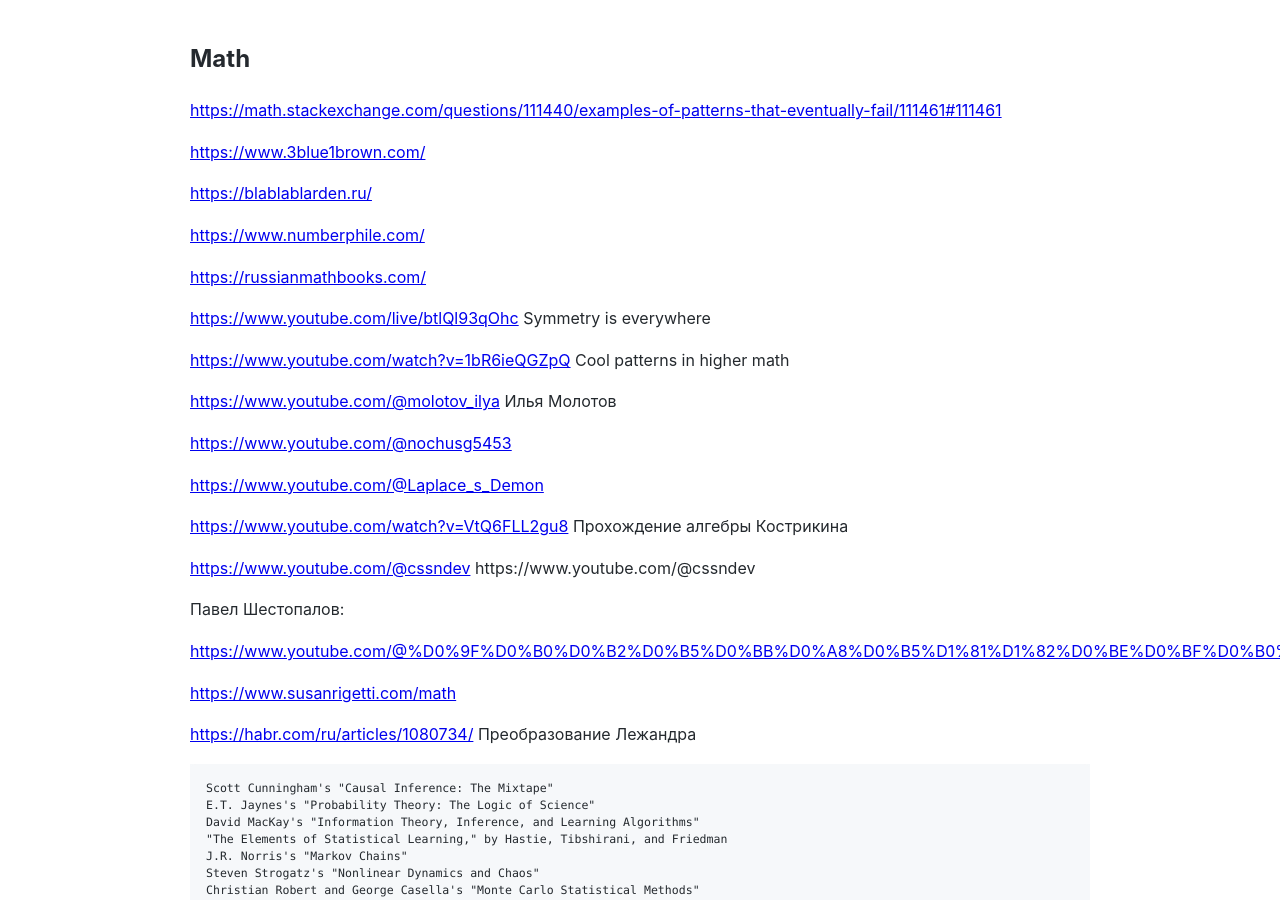
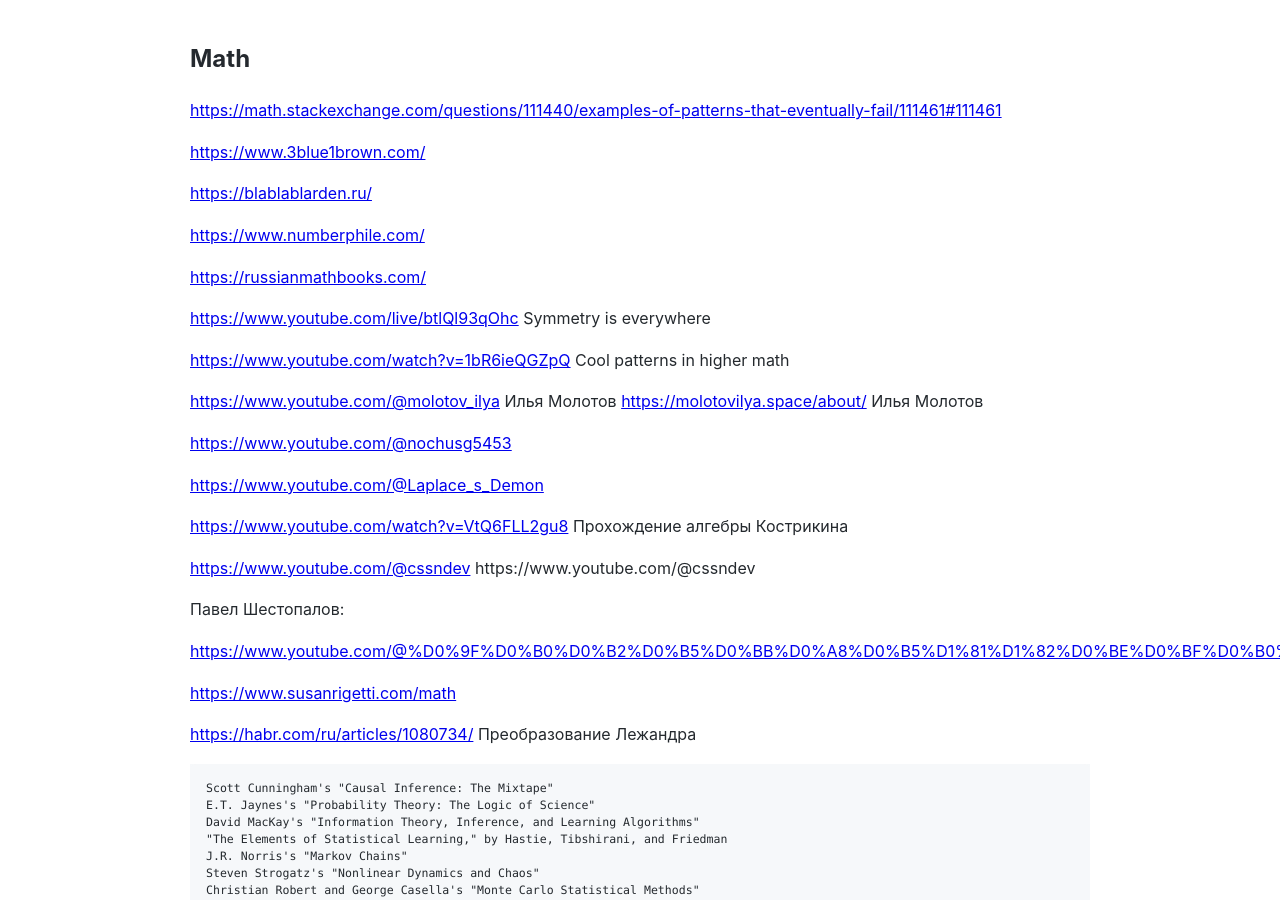
Before and after one commit to Michael-Lubinsky/michael-lubinsky.github.com, a Jekyll site: the page built from math/math.md, in a window 1280 px wide and 900 px high. Built offline with Jekyll 4.4.1, drawn with Linux system fonts in a browser that asks for light colours; our own code applies the rules of GitHub Pages for plain Markdown files.

Commit message:
Update math.md

```diff
--- a/math/math.md
+++ b/math/math.md
@@ -15,6 +15,7 @@
 <https://www.youtube.com/watch?v=1bR6ieQGZpQ> Cool patterns in higher math
 
 <https://www.youtube.com/@molotov_ilya> Илья Молотов
+<https://molotovilya.space/about/> Илья Молотов
 
 <https://www.youtube.com/@nochusg5453>
 
```
